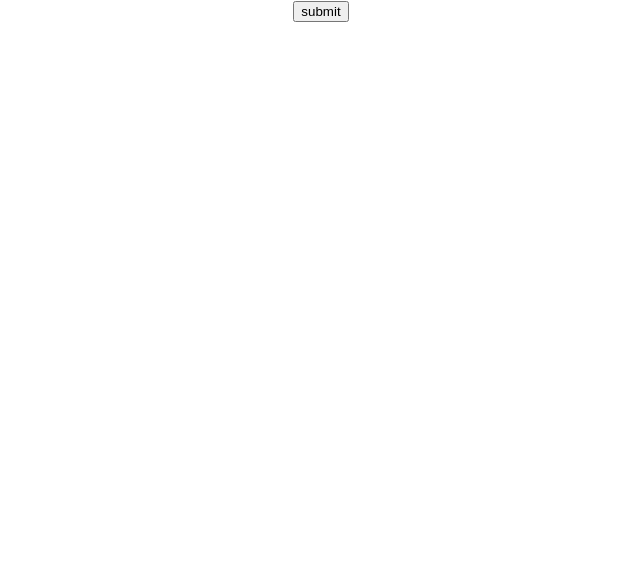
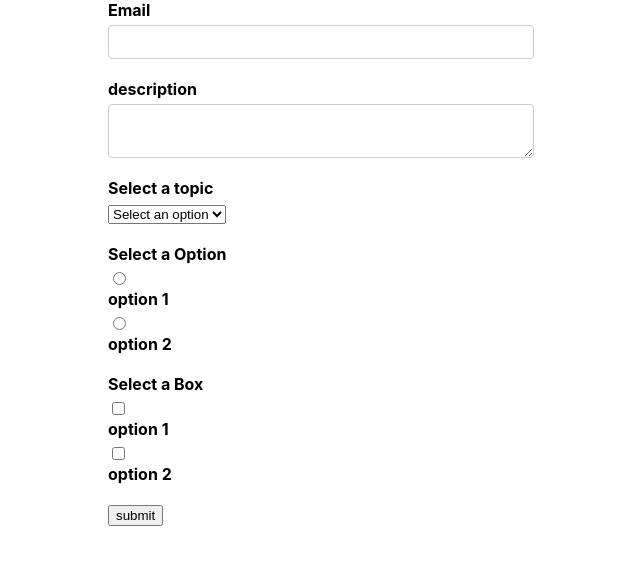
Before and after one commit to daniyaniazi/Formik-Get-started, a React (Create React App) app: page / in a window 1280 px wide. Shown: the top 564 px of the page, without its empty margins (319-959 px from the left). Built offline with nearby package versions, Linux system fonts and the light colour scheme.

Commit message:
all form inputs

```diff
--- a/src/App.css
+++ b/src/App.css
@@ -1,6 +1,8 @@
 .App {
   display: flex;
   justify-content: center;
+  width: 60%;
+  margin: auto;
 }
 
 label {
--- /dev/null
+++ b/src/components/practical/CheckBox.js
@@ -0,0 +1,34 @@
+import React from "react";
+import { Field, ErrorMessage } from "formik";
+import TextError from "./TextError";
+
+function CheckBox(props) {
+  const { name, label, options, ...rest } = props;
+  return (
+    <div className="form-control">
+      <label htmlFor={name}>{label}</label>
+      <Field name={name} {...rest}>
+        {({ field }) => {
+          console.log(field);
+          return options.map((option) => {
+            return (
+              <React.Fragment key={option.key}>
+                <input
+                  type="checkbox"
+                  id={option.value}
+                  {...field}
+                  value={option.value}
+                  checked={field.value && field.value.includes(option.value)}
+                />
+                <label htmlFor={option.value}>{option.key}</label>
+              </React.Fragment>
+            );
+          });
+        }}
+      </Field>
+      <ErrorMessage name={name} component={TextError} />
+    </div>
+  );
+}
+
+export default CheckBox;
--- a/src/components/practical/FormikContainer.js
+++ b/src/components/practical/FormikContainer.js
@@ -1,10 +1,36 @@
 import React from "react";
 import * as Yup from "yup";
 import { Form, Formik } from "formik";
+import FormikControl from "./FormikControl";
 
 function FormikContainer() {
-  const initialValues = {};
-  const validationSchema = Yup.object({});
+  const radioOptions = [
+    { key: "option 1", value: "option 1" },
+    { key: "option 2", value: "option 2" },
+  ];
+  const checkbocOptions = [
+    { key: "option 1", value: "option 1" },
+    { key: "option 2", value: "option 2" },
+  ];
+  const dropDiwnoptions = [
+    { key: "Select an option", value: "" },
+    { key: "option 1", value: "option 1" },
+    { key: "option 2", value: "option 2" },
+  ];
+  const initialValues = {
+    email: "",
+    description: "",
+    selectOption: "",
+    radioOptions: "",
+    checkbocOption: [],
+  };
+  const validationSchema = Yup.object({
+    email: Yup.string().required("Required"),
+    description: Yup.string().required("Required"),
+    selectOption: Yup.string().required("Required"),
+    radioOptions: Yup.string().required("Required"),
+    checkbocOption: Yup.array().required("Required"),
+  });
 
   const onSubmit = (values) => {
     console.log(values);
@@ -19,7 +45,40 @@ function FormikContainer() {
       {
         // this is function as children that auti atcially recive props i.e formik
         (formik) => (
-          <Form>
+          <Form className="form">
+            <FormikControl
+              control="input"
+              type="email"
+              name="email"
+              label="Email"
+            />
+            <FormikControl
+              control="textarea"
+              name="description"
+              label="description"
+            />
+
+            <FormikControl
+              control="select"
+              options={dropDiwnoptions}
+              name="selectOption"
+              label="Select a topic"
+            />
+
+            <FormikControl
+              control="radio"
+              options={radioOptions}
+              name="SelectRadio"
+              label="Select a Option"
+            />
+
+            <FormikControl
+              control="checkbox"
+              options={checkbocOptions}
+              name="checkOption"
+              label="Select a Box"
+            />
+
             <button type="submit">submit</button>
           </Form>
         )
--- /dev/null
+++ b/src/components/practical/FormikControl.js
@@ -0,0 +1,29 @@
+import React from "react";
+import CheckBox from "./CheckBox";
+import Input from "./input";
+import RadioButton from "./RadioButton";
+import Select from "./Select";
+import TextArea from "./TextArea";
+
+function FormikControl(props) {
+  const { control, ...rest } = props;
+
+  switch (control) {
+    case "input":
+      return <Input {...rest} />;
+    case "textarea":
+      return <TextArea {...rest} />;
+    case "select":
+      return <Select {...rest} />;
+    case "radio":
+      return <RadioButton {...rest} />;
+    case "checkbox":
+      return <CheckBox {...rest} />;
+    // case "date":
+
+    default:
+      return null;
+  }
+}
+
+export default FormikControl;
--- /dev/null
+++ b/src/components/practical/RadioButton.js
@@ -0,0 +1,34 @@
+import React from "react";
+import { Field, ErrorMessage } from "formik";
+import TextError from "./TextError";
+
+function RadioButton(props) {
+  const { name, label, options, ...rest } = props;
+  return (
+    <div className="form-control">
+      <label htmlFor={name}>{label}</label>
+      <Field name={name} {...rest}>
+        {({ field }) => {
+          console.log(field);
+          return options.map((option) => {
+            return (
+              <React.Fragment key={option.key}>
+                <input
+                  type="radio"
+                  id={option.value}
+                  {...field}
+                  value={option.value}
+                  checked={field.value === option.value}
+                />
+                <label htmlFor={option.value}>{option.key}</label>
+              </React.Fragment>
+            );
+          });
+        }}
+      </Field>
+      <ErrorMessage name={name} component={TextError} />
+    </div>
+  );
+}
+
+export default RadioButton;
--- /dev/null
+++ b/src/components/practical/Select.js
@@ -0,0 +1,24 @@
+import React from "react";
+import { Field, ErrorMessage } from "formik";
+import TextError from "./TextError";
+
+function Select(props) {
+  const { name, label, options, ...rest } = props;
+  return (
+    <div className="form-control">
+      <label htmlFor={name}>{label}</label>
+      <Field as="select" id={name} name={name} {...rest}>
+        {options.map((option) => {
+          return (
+            <option key={option.value} value={option.value}>
+              {option.key}
+            </option>
+          );
+        })}
+      </Field>
+      <ErrorMessage name={name} component={TextError} />
+    </div>
+  );
+}
+
+export default Select;
--- /dev/null
+++ b/src/components/practical/TextArea.js
@@ -0,0 +1,16 @@
+import React from "react";
+import { Field, ErrorMessage } from "formik";
+import TextError from "./TextError";
+
+function TextArea(props) {
+  const { name, label, ...rest } = props;
+  return (
+    <div className="form-control">
+      <label htmlFor={name}>{label}</label>
+      <Field as="textarea" id={name} name={name} {...rest} />
+      <ErrorMessage name={name} component={TextError} />
+    </div>
+  );
+}
+
+export default TextArea;
--- /dev/null
+++ b/src/components/practical/TextError.js
@@ -0,0 +1,7 @@
+import React from "react";
+
+function TextError(props) {
+  return <div className="error">{props.children}</div>;
+}
+
+export default TextError;
--- /dev/null
+++ b/src/components/practical/input.js
@@ -0,0 +1,16 @@
+import React from "react";
+import { Field, ErrorMessage } from "formik";
+import TextError from "./TextError";
+
+function Input(props) {
+  const { name, label, ...rest } = props;
+  return (
+    <div className="form-control">
+      <label htmlFor={name}>{label}</label>
+      <Field id={name} name={name} {...rest} />
+      <ErrorMessage name={name} component={TextError} />
+    </div>
+  );
+}
+
+export default Input;
```
